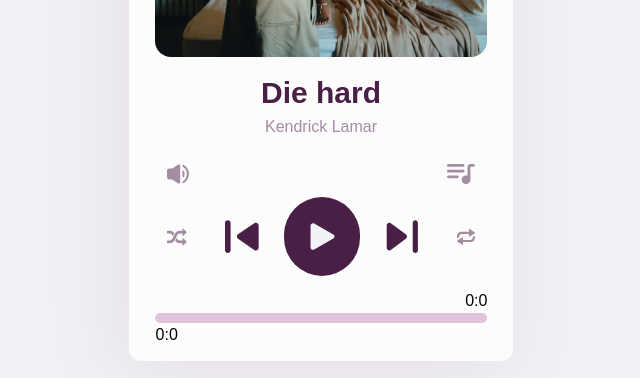
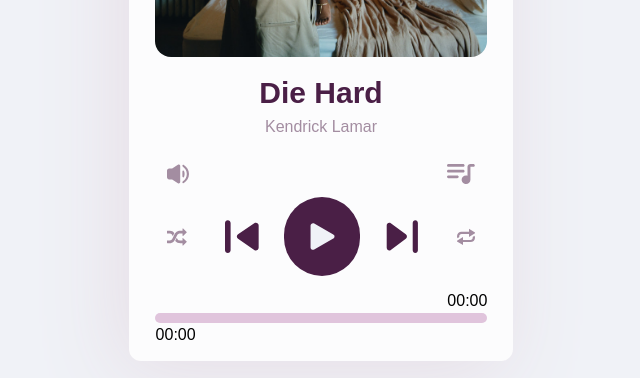
Before and after one commit to Bartholomeas/bMusic, a React (Create React App) app: page / in a window 1280 px wide. Shown: the part 364-742 px from the top of the page, without its empty margins (319-959 px from the left). Built offline with nearby package versions, Linux system fonts and the light colour scheme.

Commit message:
after skipping song time isnt updating to 0 immaditely

```diff
--- a/src/components/atoms/Author/Author.tsx
+++ b/src/components/atoms/Author/Author.tsx
@@ -1,7 +1,7 @@
 import React from 'react';
 
-const Author = () => {
-	return <h2 className='text-primaryOff'>Kendrick Lamar</h2>;
+const Author: React.FC<{ author: string }> = ({ author = '' }) => {
+	return <h2 className='text-primaryOff'>{author}</h2>;
 };
 
 export default Author;
--- a/src/components/atoms/ImageBox/ImageBox.tsx
+++ b/src/components/atoms/ImageBox/ImageBox.tsx
@@ -1,10 +1,10 @@
 import React from 'react';
 import img from '../../../assets/images/kendrick.jpeg';
 
-const ImageBox: React.FC = () => {
+const ImageBox: React.FC<{ coverImg: string }> = ({ coverImg = img }) => {
 	return (
 		<div className='relative flex justify-center items-center overflow-hidden w-full h-full bg-slate-300 rounded '>
-			 <img className='w-full h-auto object-cover' src={img} alt='Okladka plyty obecnej piosenki'></img>
+			 <img className='w-full h-auto object-cover' src={coverImg} alt='Okladka plyty obecnej piosenki'></img>
 		</div>
 	);
 };
--- a/src/components/atoms/Timer/Timer.tsx
+++ b/src/components/atoms/Timer/Timer.tsx
@@ -5,6 +5,6 @@
 	const seconds = Math.floor(time % 60);
 	// console.log(time);
 
-	return <p className={classContent}> {`${minutes}:${seconds}`}</p>;
+	return <p className={classContent}> {`0${minutes}:${seconds < 10 ? '0' : ''}${seconds}`}</p>;
 };
 export default Timer;
--- a/src/components/atoms/Title/Title.tsx
+++ b/src/components/atoms/Title/Title.tsx
@@ -1,7 +1,5 @@
-import React from 'react';
-
-const Title = () => {
-	return <h1 className='text-primaryDark font-bold text-xl'>Die hard</h1>;
+const Title: React.FC<{ title: string }> = ({ title = '' }) => {
+	return <h1 className='text-primaryDark font-bold text-xl'>{title}</h1>;
 };
 
 export default Title;
--- a/src/components/molecules/InfoBox/InfoBox.tsx
+++ b/src/components/molecules/InfoBox/InfoBox.tsx
@@ -1,13 +1,10 @@
 import Author from '../../atoms/Author/Author';
 import Title from '../../atoms/Title/Title';
-import { usePlayerHandler } from '../../../hooks/usePlayerHandler';
-const InfoBox = () => {
-	const { state, dispatch } = usePlayerHandler();
-	console.log(state);
+const InfoBox: React.FC<{ author: string; title: string }> = ({ author = '', title = '' }) => {
 	return (
 		<div className=' w-full h-auto text-center'>
-			<Title />
-			<Author />
+			<Title title={title} />
+			<Author author={author} />
 		</div>
 	);
 };
--- a/src/components/molecules/ProgressBar/ProgressBar.tsx
+++ b/src/components/molecules/ProgressBar/ProgressBar.tsx
@@ -16,7 +16,7 @@
 
 	function countTime() {
 		if (audioRef.current) setTimeData({ ...timeData, elapsedTime: Math.floor(audioRef.current!.currentTime) });
-		if (timeData.durationTime === 0) {
+		if (timeData.durationTime === 0 || timeData.durationTime !== Math.floor(audioRef.current?.duration!)) {
 			setTimeData({ ...timeData, durationTime: Math.floor(audioRef.current?.duration!) });
 		}
 	}
@@ -26,7 +26,7 @@
 		intervalId = setInterval(countTime, 1000);
 		if (!state.songStatus) clearInterval(intervalId);
 		return () => clearInterval(intervalId);
-	}, [state.songStatus, timeData]);
+	}, [state.songStatus, timeData, audioRef.current?.duration]);
 
 	let barProgress = (timeData.elapsedTime! / timeData.durationTime!) * 100;
 	return (
--- a/src/components/organisms/PlayerBody/PlayerBody.tsx
+++ b/src/components/organisms/PlayerBody/PlayerBody.tsx
@@ -9,16 +9,11 @@
 	const audioRef = useRef<HTMLAudioElement>(null);
 	const { state, dispatch } = usePlayerHandler();
 
-	// console.log(state.currentSong.source);
-
-	{
-		console.log(state.currentSong.source);
-	}
 	return (
 		<div className='flex gap-1 flex-col justify-between items-center px-2 pb-3 pt-2  max-w-sm w-full h-screen max-h-[650px] backdrop-blur-md drop-shadow-standardShadow bg-backgroundSecond rounded-xl'>
 			<audio src={state.currentSong.source ? state.currentSong.source : ''} ref={audioRef}></audio>
-			<ImageBox />
-			<InfoBox />
+			<ImageBox coverImg={state.currentSong.image} />
+			<InfoBox author={state.currentSong.author} title={state.currentSong.title} />
 			<ButtonsPanel state={state} dispatch={dispatch} audioRef={audioRef} />
 			<ProgressBar state={state} dispatch={dispatch} audioRef={audioRef} />
 		</div>
--- a/src/songs.ts
+++ b/src/songs.ts
@@ -2,6 +2,8 @@
 import dieHardCover from './assets/images/kendrick.jpeg';
 import hotlineBlingSong from './assets/mp3/hotlinebling.mp3';
 import hotlineBlingCover from './assets/images/drake.jpeg';
+import sexybackSong from './assets/mp3/sexyback.mp3';
+import sexybackCover from './assets/images/timberlake.jpeg';
 
 type SongSource = string | null;
 export interface SongInterface {
@@ -27,4 +29,11 @@
 		image: hotlineBlingCover,
 		source: hotlineBlingSong,
 	},
+	{
+		id: 2,
+		title: 'SexyBack',
+		author: 'Justin Timberlake & Timbaland',
+		image: sexybackCover,
+		source: sexybackSong,
+	},
 ];
```
Also changed, not shown: src/assets/images/timberlake.jpeg (added), 1 other file (tests, documents, lock files or other folders).
